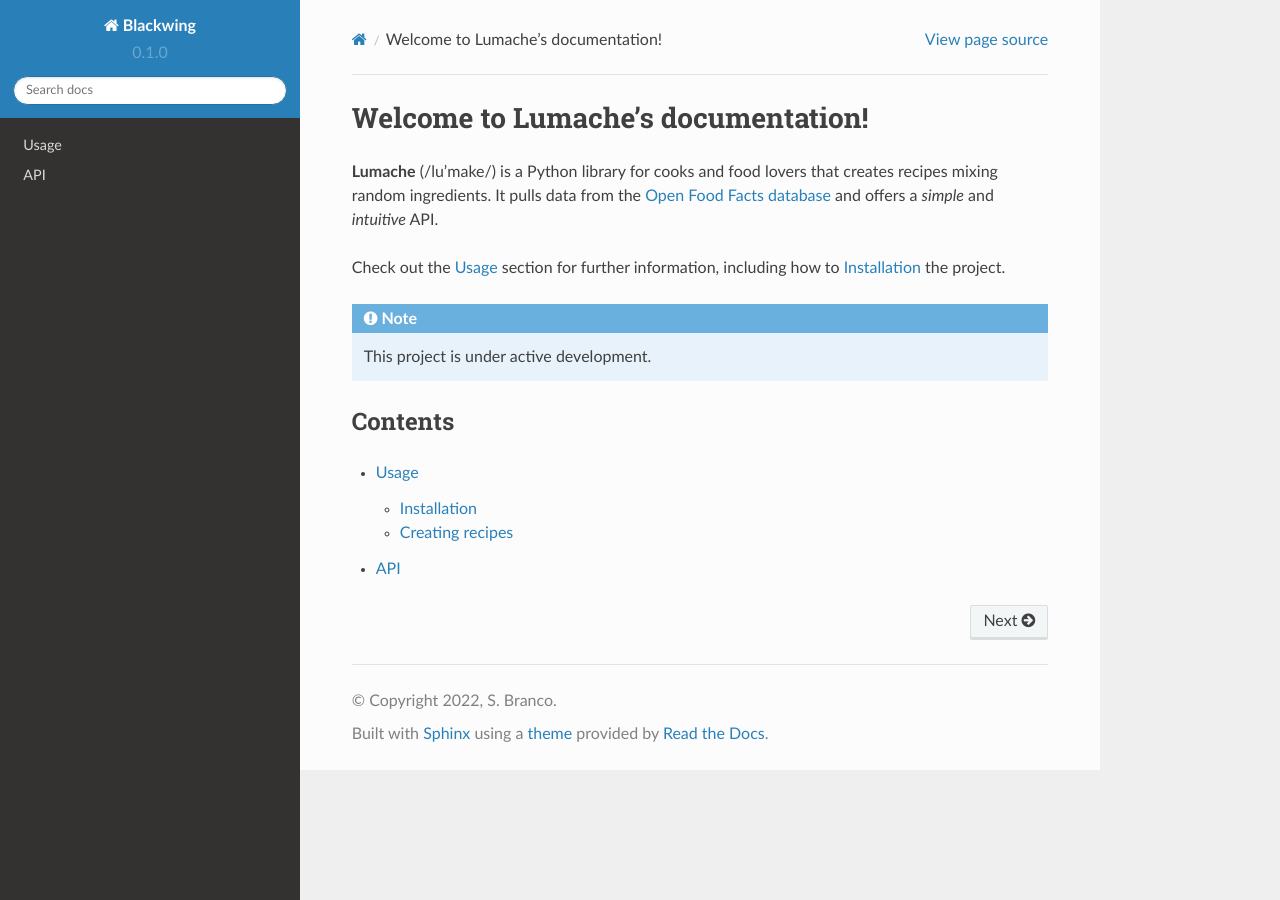
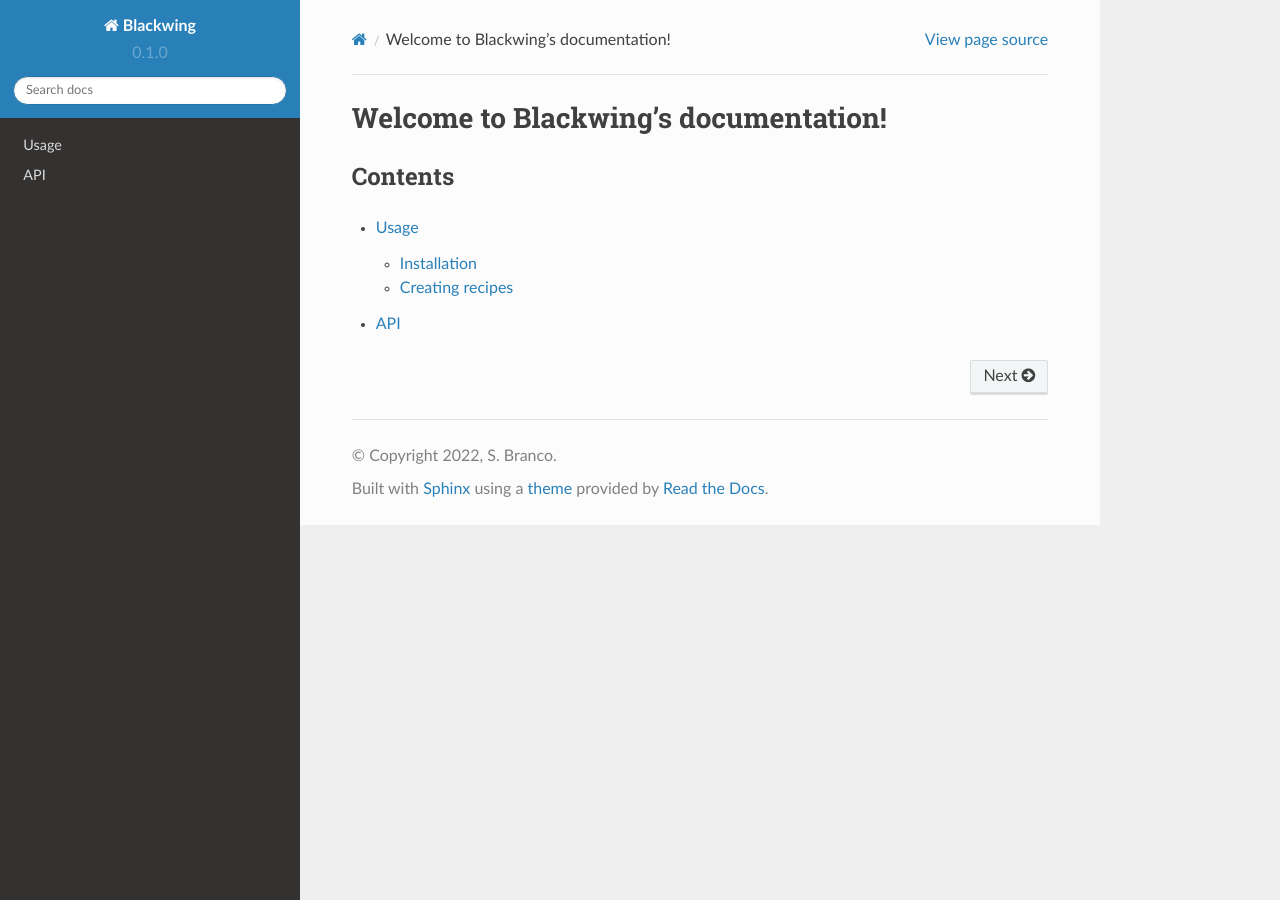
Before and after one commit to asergiobranco/blackwing_documentation, a Sphinx documentation site: the page built from docs/source/index.rst, in a window 1280 px wide. Built offline with Sphinx 7.4.7 and the Read the Docs theme 2.0.0, drawn with Linux system fonts in a browser that asks for light colours.

Commit message:
Update index.rst

```diff
--- a/docs/source/index.rst
+++ b/docs/source/index.rst
@@ -1,17 +1,6 @@
-Welcome to Lumache's documentation!
+Welcome to Blackwing's documentation!
 ===================================
 
-**Lumache** (/lu'make/) is a Python library for cooks and food lovers
-that creates recipes mixing random ingredients.
-It pulls data from the `Open Food Facts database <https://world.openfoodfacts.org/>`_
-and offers a *simple* and *intuitive* API.
-
-Check out the :doc:`usage` section for further information, including
-how to :ref:`installation` the project.
-
-.. note::
-
-   This project is under active development.
 
 Contents
 --------
```
